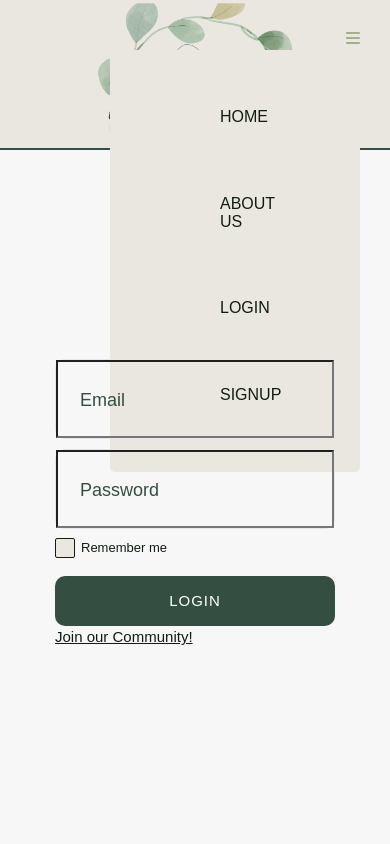
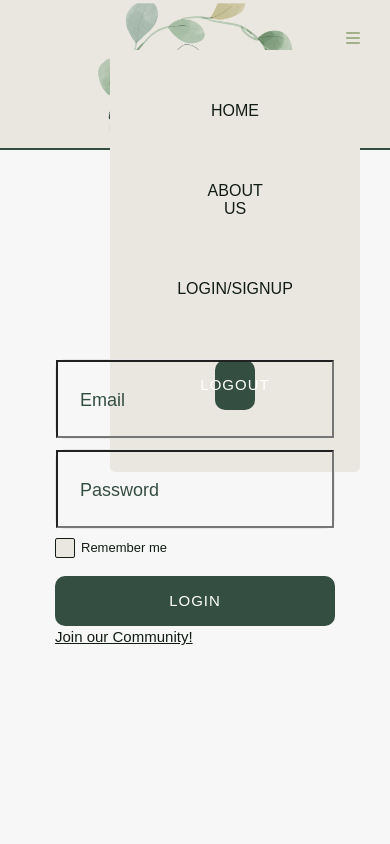
Before and after one commit to janaidys/postpartum-momma-client, a React (Create React App) app in the folder ppm/: page /login in a window 390 px wide. Shown: the top 844 px of the page. Built offline with nearby package versions, Linux system fonts and the light colour scheme.

Commit message:
created logout button

```diff
--- a/ppm/src/Header.css
+++ b/ppm/src/Header.css
@@ -12,6 +12,8 @@ header {
 }
 
 .nav-list {
+
+    text-align: center;
     display: inline-block;
     margin: 0 110px;
     padding-bottom: 10px;
--- a/ppm/src/components/Login.js
+++ b/ppm/src/components/Login.js
@@ -14,14 +14,18 @@ const Login = ({user, setUser}) => {
       email:event.target.email.value,
       password: event.target.password.value
     }
-
+  console.log(body.email)
   fetch(`http://localhost:3000/login/local`, {
         method: "POST",
+        headers: {
+        'Content-Type':
+				'application/json'
+        },
         body: JSON.stringify(body)
       })
         .then((response) => response.json())
         .then((result) => {console.log(result)
-        localStorage.setItem('user'), JSON.stringify(result.data)
+        localStorage.setItem('user', JSON.stringify(result.data))
         setUser(result.data)})
         .catch((error)=> console.log(error))
         navigate("/admin")
--- a/ppm/src/components/Signup.js
+++ b/ppm/src/components/Signup.js
@@ -19,6 +19,10 @@ const Signup = ({user, setUser}) => {
 
 		fetch(`http://localhost:3000/signup`, {
         method: "POST",
+		headers: {
+			'Content-Type':
+				'application/json'
+		},
         body: JSON.stringify(body)
       })
         .then((response) => response.json())
--- a/ppm/src/mediaQueries.css
+++ b/ppm/src/mediaQueries.css
@@ -48,6 +48,7 @@
     display: none;
   }
 
+
   .fa-bars {
     display:block;
     position: absolute;
@@ -55,6 +56,16 @@
     right:30px;
     color: var(--sage)
 
+  }
+
+  .nav-list {
+    display: flex;
+    justify-content:center;
+    text-align: center;
+  }
+
+  .login-form-btn {
+    width: fit-content;
   }
 
     /* --------------------------------------------------
--- a/ppm/src/shared/RightNav.js
+++ b/ppm/src/shared/RightNav.js
@@ -24,10 +24,10 @@ const RightNav = () => {
                     <li className=" nav-list"><Link to="/about">ABOUT US</Link></li>
                   <span>
 
-                    <li className ="nav-list"><Link to="/login">LOGIN</Link></li>
+                    <li className ="nav-list"><Link to="/login">LOGIN/SIGNUP</Link></li>
                   </span>
 
-                    <li className ="nav-list"><Link to="/signup">SIGNUP</Link></li>
+                    <li className ="nav-list"><button className="login-form-btn">LOGOUT</button></li>
 
                 </ul>
                 </span>
```
